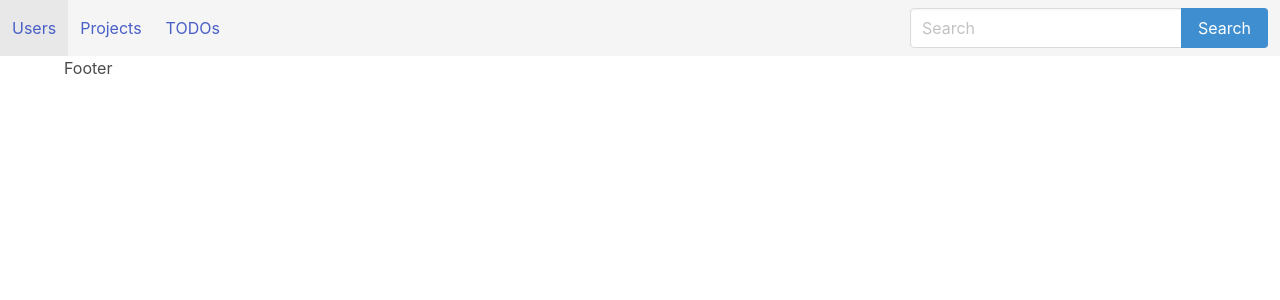
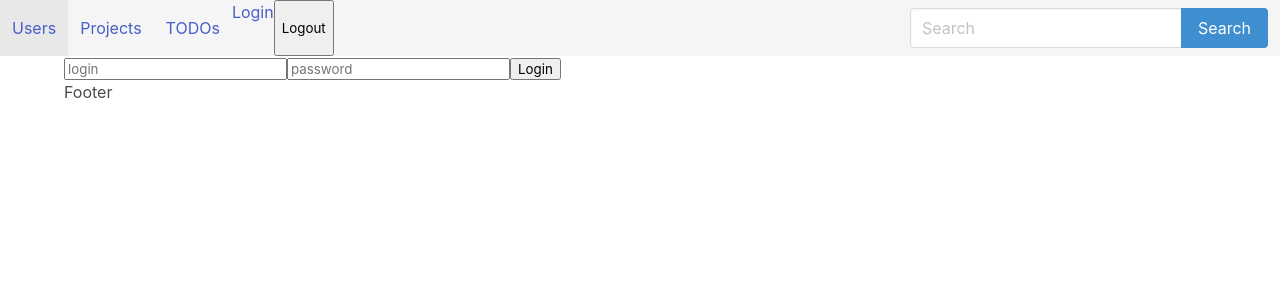
Before and after one commit to py0trandreev/todo_note, a React (Create React App) app in the folder frontend/: page /login in a window 1280 px wide. Shown: the top 300 px of the page. Built offline with nearby package versions, Linux system fonts and the light colour scheme; no server answers.

Commit message:
lesson07 atempt button Login to be changed

```diff
--- a/frontend/package.json
+++ b/frontend/package.json
@@ -12,6 +12,7 @@
     "react-dom": "^17.0.2",
     "react-router-dom": "^5.3.0",
     "react-scripts": "5.0.0",
+    "universal-cookie": "^4.0.4",
     "web-vitals": "^2.1.2"
   },
   "scripts": {
--- a/frontend/src/App.js
+++ b/frontend/src/App.js
@@ -13,18 +13,26 @@
 import TodoList from './components/TODO.js'
 import FooterItem from './components/Footer.js'
 import axios from 'axios'
-
+import LoginForm from './components/Auth.js'
+import Cookies from 'universal-cookie';
 
 const DOMAIN = 'http://127.0.0.1:8000'
 const getUrl = (endPoint) => `${DOMAIN}${endPoint}`
 
+const NotFound404 = ({ location }) => {
+  return (
+    <div>
+        <h1>Страница по адресу '{location.pathname}' не найдена</h1>
+    </div>
+  )
+}
 
 class App extends React.Component {
     constructor(props) {
         super(props)
         this.state = {
             navbarItems: [
-                {name: 'Users', href: '/users'},
+                {name: 'Users', href: '/'},
                 {name: 'Projects', href: '/projects'},
                 {name: 'TODOs', href: '/todos'},
             ],
@@ -32,31 +40,48 @@
             projects: [],
             project: {},
             todos: [],
-
+            'token': '',
+        }
     }
 
 
+    set_token(token) {
+        const cookies = new Cookies();
+        cookies.set('token', token);
+        this.setState({'token': token});
     }
 
-
-    getProject(id) {
-        axios.get(getUrl(`/api/projects/${id}`))
-        .then(response => {
-            this.setState({project: response.data})
-        }).catch(error => console.log(error))
+    is_authenticated() {
+        return this.state.token !== '';
     }
 
+    logout() {
+        this.set_token('');
+    }
 
-    componentDidMount(){
+    get_token_from_storage() {
+        const cookies = new Cookies();
+        const token = cookies.get('token');
+        this.setState({'token': token});
+    }
+
+    get_token(username, password) {
+        axios.post(getUrl('/api-token-auth/'), {username: username, password: password})
+            .then(response => {
+                //console.log(response.data)
+                this.set_token(response.data['token'])
+            }).catch(error => alert('Неверный логин или пароль'));
+    }
+
+   load_data() {
         axios.get(getUrl('/api/users/'))
             .then(response => {
-            console.log(`response.data ******* ${response.data}`)
-            this.setState({users: response.data.results})
+                console.log(`response.data ******* ${response.data}`);
+                this.setState({users: response.data.results});
             }).catch(error => console.log(error));
 
         axios.get(getUrl('/api/projects/'))
             .then(response => {
-            //console.log(response.data)
                 this.setState({projects: response.data.results})
             }).catch(error => console.log(error));
 
@@ -66,16 +91,29 @@
             }).catch(error => console.log(error));
     }
 
+    getProject(id) {
+        axios.get(getUrl(`/api/projects/${id}`))
+        .then(response => {
+            this.setState({project: response.data})
+        }).catch(error => console.log(error));
+    }
+
+    componentDidMount(){
+        this.get_token_from_storage();
+        this.load_data();
+   }
+
    render () {
+       console.log("****************" + this.is_authenticated())
        return (
            <Router>
                <header>
-                    <Navbar navbarItems={this.state.navbarItems} />
+                    <Navbar navbarItems={this.state.navbarItems} isLogedIn={this.is_authenticated()} logOut={this.logout}/>
                </header>
-               <main role="main" class="flex-shrink-0">
+               <main role="main" className="flex-shrink-0">
                       <div className="container">
                         <Switch>
-                            <Route exact path='/users'>
+                            <Route exact path={["/", "/users"]}>
                                 <UserList users={this.state.users} />
                             </Route>
                             <Route exact path='/projects'>
@@ -84,6 +122,13 @@
                             <Route exact path='/todos'>
                                 <TodoList items={this.state.todos} />
                             </Route>
+                            <Route exact path='/login'
+                                   component={
+                                       () => <LoginForm get_token={
+                                                (username, password) => this.get_token(username, password)
+                                            }/>
+                                   }
+                            />
                             <Route path="/project/:id"
                                    children={
                                 <ProjectDetail
@@ -93,7 +138,9 @@
                                 /> }
 
                             />
+                            <Route component={NotFound404} />
                         </Switch>
+                        <p></p>
                         <FooterItem></FooterItem>
                       </div>
                   </main>
--- /dev/null
+++ b/frontend/src/components/Auth.js
@@ -0,0 +1,35 @@
+import React from 'react'
+
+
+class LoginForm extends React.Component {
+    constructor(props) {
+      super(props)
+      this.state = {login: '', password: ''}
+    }
+
+    handleChange(event)
+    {
+        this.setState(
+                {
+                    [event.target.name]: event.target.value
+                }
+            );
+    }
+
+    handleSubmit(event) {
+      this.props.get_token(this.state.login, this.state.password)
+      event.preventDefault()
+    }
+
+    render() {
+      return (
+        <form onSubmit={(event)=> this.handleSubmit(event)}>
+            <input type="text" name="login" placeholder="login" value={this.state.login} onChange={(event)=>this.handleChange(event)} />
+            <input type="password" name="password" placeholder="password" value={this.state.password} onChange={(event)=>this.handleChange(event)} />
+            <input type="submit" value="Login" />
+        </form>
+      );
+    }
+  }
+
+export default LoginForm
--- a/frontend/src/components/Menu.js
+++ b/frontend/src/components/Menu.js
@@ -15,23 +15,43 @@
 function NavbarItem({name, href}) {
     return (
         // <li className="nav-item">
+
         <a className="navbar-item has-text-light">
             <Link className="nav-link" to={href}>  {name}  </Link>
         </a>
+
+        // name !== "Login" ?
+        // :
+        //
+        // <a className="navbar-item has-text-light">
+        //     {/*<Link className="nav-link" to={href}>  {name}  </Link>*/}
+        //     {/*{isAuthenticated ? name = "Logout" : name}*/}
+        //     <div hidden>{isAuthenticated ? name = "Logout" : name = "Login"}</div>
+        //     <div hidden>{console.log("*-*-*-*-" + isAuthenticated)}</div>
+        //     <Link className="nav-link" to={href}>{name}</Link>
+        //
+        // </a>
+          //// {isAuthenticated ? <button onClick={()=>this.logout()}>Logout</button> : <Link to='/login'>Login</Link>}
                     // </li>
     )
 }
 
 
-export default function Navbar({ navbarItems }) {
+export default function Navbar({navbarItems, isLogedIn, logOut}) {
     const [title, setTitle] = useState('');
 
+
+
+    console.log(isLogedIn)
     return (
         <div>
             <nav className="navbar is-light" role="navigation" aria-label="main navigation">
                 <div className="navbar-menu">
                     <div className="navbar-start">
-                        { navbarItems.map((item) => <NavbarItem name={ item.name } href={ item.href }/>) }
+                        {navbarItems.map((item) => <NavbarItem name={item.name} href={item.href}/>)}
+                        <Link to='/login'>Login</Link>
+                        <button onClick={()=>this.logout()}>Logout</button>
+
                     </div>
 
                         <div className="navbar-end">
```
Also changed, not shown: 1 other file (tests, documents, lock files or other folders). Lines whose indentation alone changed are shown as unchanged.
